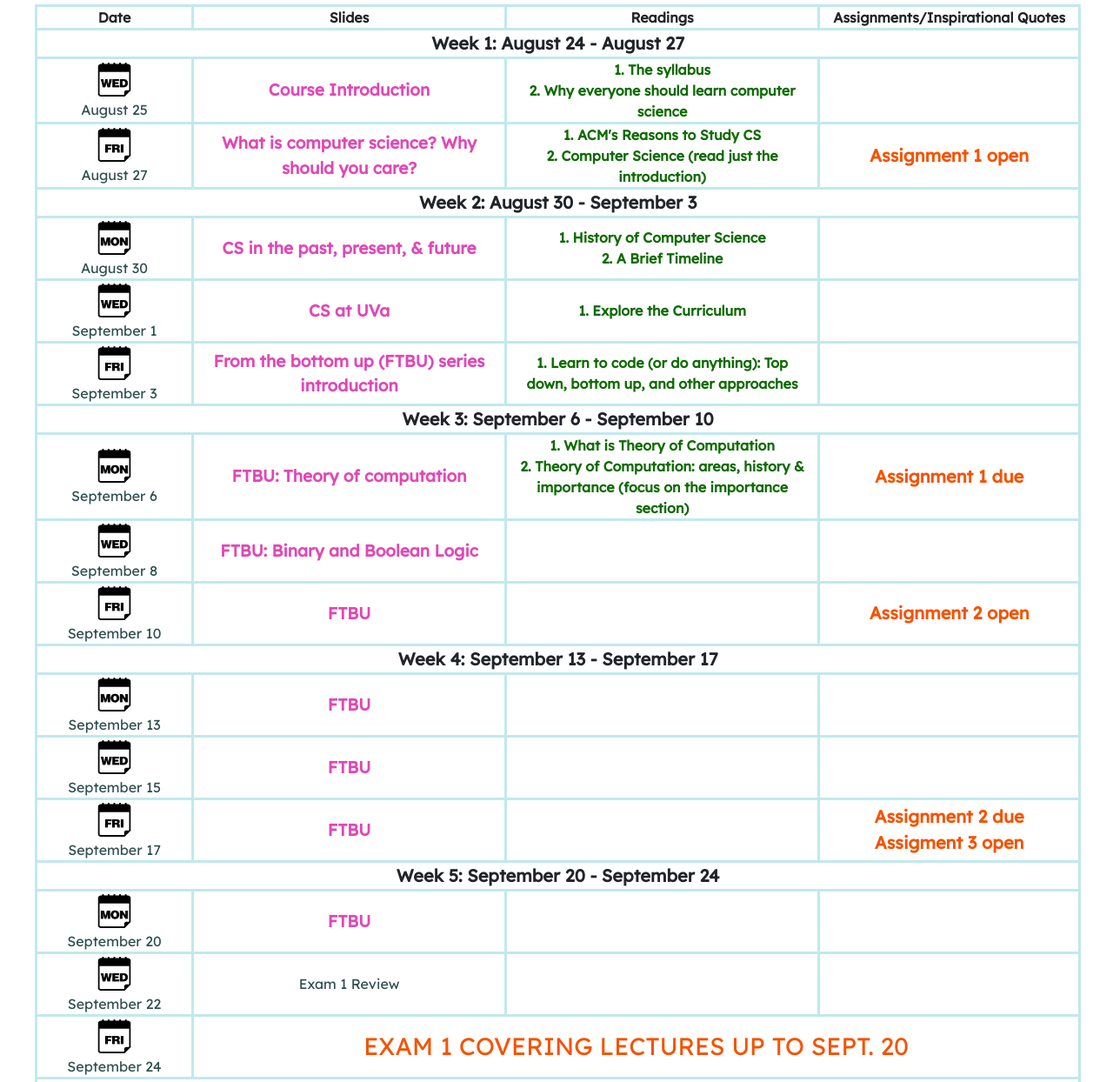
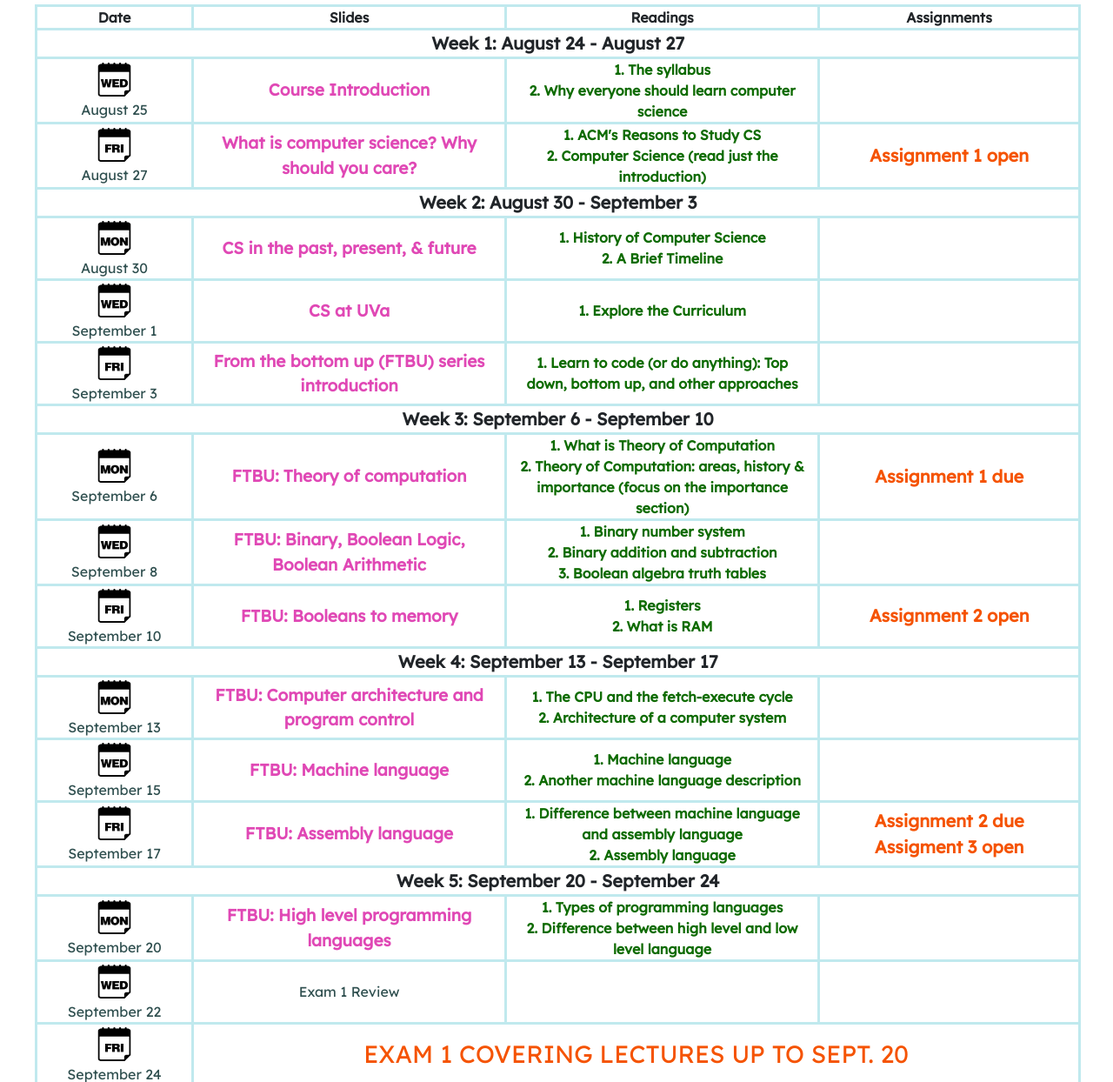
Before and after one commit to khb2jj/CS1000, a PHP site: page /schedule.php in a window 1280 px wide. Shown: the part 75-1319 px from the top of the page at 87% size. Run offline with PHP 8.4, Linux system fonts and the light colour scheme; some libraries are stand-ins or nearby versions; some web fonts are replaced.

Commit message:
Added more

```diff
--- a/schedule.php
+++ b/schedule.php
@@ -47,7 +47,7 @@
             <th style="width:15%">Date</th>
             <th style="width:30%">Slides</th>
             <th style="width:30%">Readings</th>
-            <th style="width:25%">Assignments/Inspirational Quotes</th>
+            <th style="width:25%">Assignments</th>
         </tr>
 
         <tr>
@@ -164,10 +164,13 @@
                 <p style="margin:0">September 8</p>
             </td>
             <td>
-                <a target="_blank" class="slideslink" href="#" style="margin:0">FTBU: Binary and Boolean Logic</a>
+                <a target="_blank" class="slideslink" href="outlines/Booleans.pdf" style="margin:0">FTBU: Binary, Boolean Logic, Boolean Arithmetic</a>
             </td>
             <td>
-            </td>
+                <a target="_blank" class="readlink" href="https://www.mathsisfun.com/binary-number-system.html">1. Binary number system</a> <br>
+                <a target="_blank" class="readlink" href="https://circuitglobe.com/binary-addition-and-subtraction.html">2. Binary addition and subtraction</a> <br>
+                <a target="_blank" class="readlink" href="https://www.electronics-tutorials.ws/boolean/bool_7.html">3. Boolean algebra truth tables</a>
+             </td>
             <td>
             </td>
         </tr>
@@ -178,9 +181,12 @@
                 <p style="margin:0">September 10</p>
             </td>
             <td>
-                <a target="_blank" class="slideslink" href="#" style="margin:0">FTBU</a>
+                <a target="_blank" class="slideslink" href="Memory.pdf" style="margin:0">FTBU: Booleans to memory</a>
             </td>
             <td>
+                <a target="_blank" class="readlink" href="https://whatis.techtarget.com/definition/register">1. Registers</a> <br>
+                <a target="_blank" class="readlink" href="https://www.digitaltrends.com/computing/what-is-ram/">2. What is RAM</a>
+
             </td>
             <td>
             <a target="_blank" class="assignlink" href="assignments.php#assign2" style="margin: 0; color:#f55302; font-weight:bold">Assignment 2 open</a>
@@ -197,9 +203,11 @@
                 <p style="margin:0">September 13</p>
             </td>
             <td>
-                <a target="_blank" class="slideslink" href="#" style="margin:0">FTBU</a>
+                <a target="_blank" class="slideslink" href="outlines/CompArch.pdf" style="margin:0">FTBU: Computer architecture and program control</a>
             </td>
             <td>
+                <a target="_blank" class="readlink" href="https://www.bbc.co.uk/bitesize/guides/zws8d2p/revision/3">1. The CPU and the fetch-execute cycle</a> <br>
+                <a target="_blank" class="readlink" href="https://www.studytonight.com/computer-architecture/architecture-of-computer-system">2. Architecture of a computer system</a> <br>
             </td>
             <td>
             </td>
@@ -211,9 +219,11 @@
                 <p style="margin:0">September 15</p>
             </td>
             <td>
-                <a target="_blank" class="slideslink" href="#" style="margin:0">FTBU</a>
+                <a target="_blank" class="slideslink" href="outlines/MachineLanguage.pdf" style="margin:0">FTBU: Machine language</a>
             </td>
             <td>
+                <a target="_blank" class="readlink" href="https://techterms.com/definition/machine_language#:~:text=Machine%20language%2C%20or%20machine%20code,digits%20(ones%20and%20zeros).&text=Since%20computers%20are%20digital%20devices,as%20input%20by%20the%20CPU.">1. Machine language</a> <br>
+                <a target="_blank" class="readlink" href="https://www.computerhope.com/jargon/m/machlang.htm">2. Another machine language description</a>
             </td>
             <td>
             </td>
@@ -225,9 +235,11 @@
                 <p style="margin:0">September 17</p>
             </td>
             <td>
-                <a target="_blank" class="slideslink" href="#" style="margin:0">FTBU</a>
+                <a target="_blank" class="slideslink" href="Assembly.pdf" style="margin:0">FTBU: Assembly language</a>
             </td>
             <td>
+                <a target="_blank" class="readlink" href="https://www.geeksforgeeks.org/difference-between-machine-language-and-assembly-language/">1. Difference between machine language and assembly language</a> <br>
+                <a target="_blank" class="readlink" href="https://www.computerhope.com/jargon/a/al.htm">2. Assembly language</a>
             </td>
             <td>
                 <a target="_blank" class="assignlink" href="assignments.php#assign2" style="margin: 0; color:#f55302; font-weight:bold">Assignment 2 due</a> <br>
@@ -246,9 +258,11 @@
                 <p style="margin:0">September 20</p>
             </td>
             <td>
-                <a target="_blank" class="slideslink" href="#" style="margin:0">FTBU</a>
+                <a target="_blank" class="slideslink" href="outlines/HighLevel.pdf" style="margin:0">FTBU: High level programming languages</a>
             </td>
             <td>
+                <a target="_blank" class="readlink" href="https://www.bbc.co.uk/bitesize/guides/z4cck2p/revision/1">1. Types of programming languages</a> <br>
+                <a target="_blank" class="readlink" href="https://www.geeksforgeeks.org/difference-between-high-level-and-low-level-languages/">2. Difference between high level and low level language</a>
             </td>
             <td>
             </td>
@@ -433,9 +447,11 @@
                 <p style="margin:0">October 20</p>
             </td>
             <td>
-                <a target="_blank" class="slideslink" href="#" style="margin:0">AI Search</a>
+                <a target="_blank" class="slideslink" href="outlines/SearchPart1.pdf" style="margin:0">AI Search</a>
             </td>
             <td>
+                <a target="_blank" class="readlink" href="https://www.javatpoint.com/search-algorithms-in-ai">1. Search algorithms in artificial intelligence</a> <br>
+                <a target="_blank" class="readlink" href="https://www.geeksforgeeks.org/tree-traversals-inorder-preorder-and-postorder/">2. Tree traversal orders (don't worry about the code, just look at the algorithms)</a> <br>
             </td>
             <td>
             </td>
@@ -447,9 +463,11 @@
                 <p style="margin:0">October 22</p>
             </td>
             <td>
-                <a target="_blank" class="slideslink" href="#" style="margin:0">AI Search Part 2</a>
+                <a target="_blank" class="slideslink" href="outlines/SearchPart2.pdf" style="margin:0">AI Search Part 2</a>
             </td>
             <td>
+                <a target="_blank" class="readlink" href="https://www.javatpoint.com/ai-uninformed-search-algorithms">1. Uninformed search algorithms</a> <br>
+                <a target="_blank" class="readlink" href="https://www.javatpoint.com/ai-informed-search-algorithms">2. Informed search algorithms</a> <br>
             </td>
             <td>
             <a target="_blank" class="assignlink" href="assignments.php#assign5" style="margin: 0; color:#f55302; font-weight:bold">Assignment 5 due </a> <br>
@@ -467,7 +485,7 @@
                 <p style="margin:0">October 25</p>
             </td>
             <td>
-                <a target="_blank" class="slideslink" href="#" style="margin:0">AI Search Practice</a>
+                <a target="_blank" class="slideslink" href="outlines/SearchPractice.pdf" style="margin:0">AI Search Practice</a>
             </td>
             <td>
             </td>
@@ -481,12 +499,11 @@
                 <p style="margin:0">October 27</p>
             </td>
             <td>
-                <a target="_blank" class="slideslink" href="#" style="margin:0">Advanced AI concepts</a>
+                <a target="_blank" class="slideslink" href="outlines/AdvancedAI.pdf" style="margin:0">Advanced AI concepts</a>
             </td>
             <td>
-                <a target="_blank" class="readlink" href="https://en.wikipedia.org/wiki/Applications_of_artificial_intelligence#:~:text=AI%20has%20been%20used%20to,education%2C%20transportation%2C%20and%20more.">1. Applications of artificial intelligence</a>
-                <a target="_blank" class="readlink" href="                <a target="_blank" class="readlink" href="https://en.wikipedia.org/wiki/Applications_of_artificial_intelligence#:~:text=AI%20has%20been%20used%20to,education%2C%20transportation%2C%20and%20more.">1. Applications of artificial intelligence</a>
-">1. Applications of artificial intelligence</a>
+                <a target="_blank" class="readlink" href="https://en.wikipedia.org/wiki/Applications_of_artificial_intelligence#:~:text=AI%20has%20been%20used%20to,education%2C%20transportation%2C%20and%20more.">1. Applications of artificial intelligence</a> <br>
+                <a target="_blank" class="readlink" href="https://www.roboticsbusinessreview.com/ai/3-basic-ai-concepts-explain-artificial-intelligence/">2. Understanding 3 basic concepts</a>
             </td>
             <td>
             </td>
--- a/syllabus.php
+++ b/syllabus.php
@@ -274,6 +274,7 @@
                 <li><a style="font-size:16px" target="_blank" href="https://aaronbloomfield.github.io/ics/readme.html">Intro to cybersecurity course made by Aaron Bloomfield, used content for the security, bad actors, and ethics outlines</a></li>
                 <li>Nada Basit's Databases course at UVa for the database material</li>
                 <li><a style="font-size:16px" target="_blank" href="https://www.haifeng-xu.com/cs4710sp20/index.htm">Haifeng Xu's artificial intelligence course at UVa</a></li>
+                <li><a style="font-size:16px" target="_blank" href="https://www.nand2tetris.org/course">nand2tetris course</a></li>
             </ol>
         </p>
 
```
Also changed, not shown: 10 other files.
